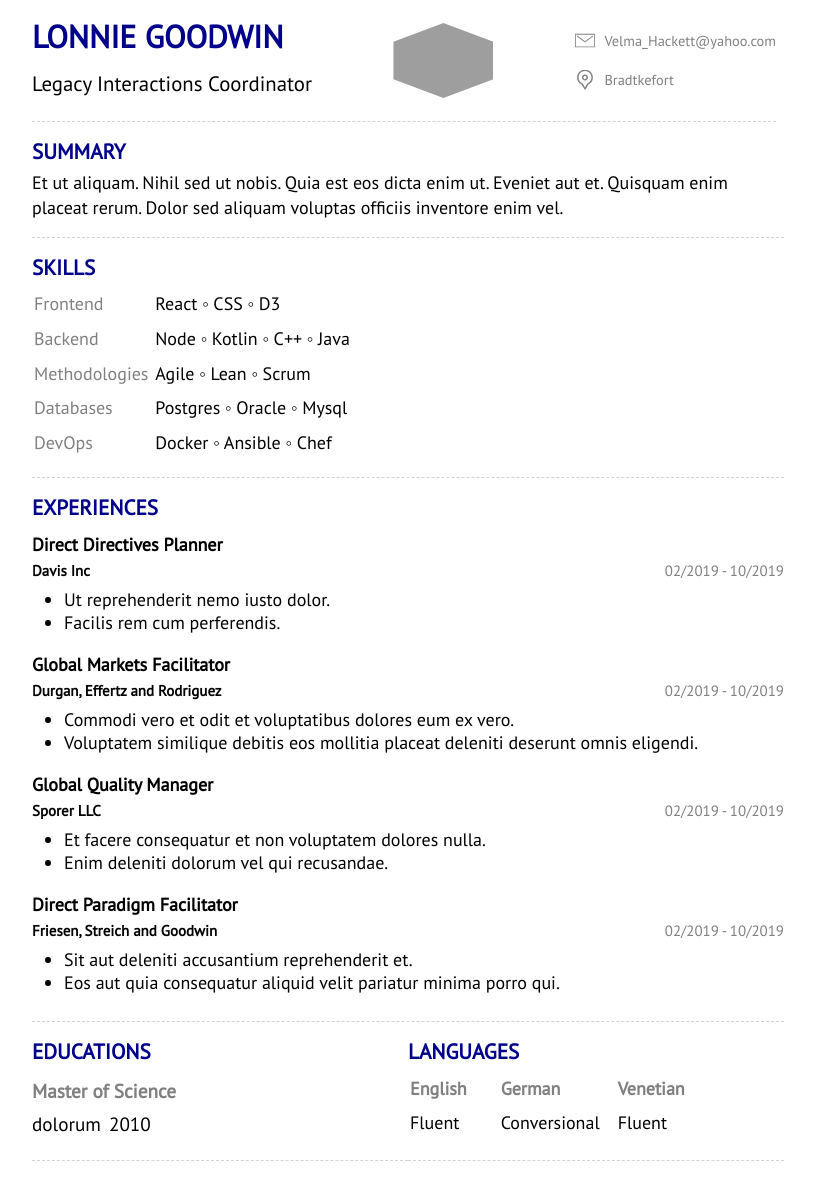
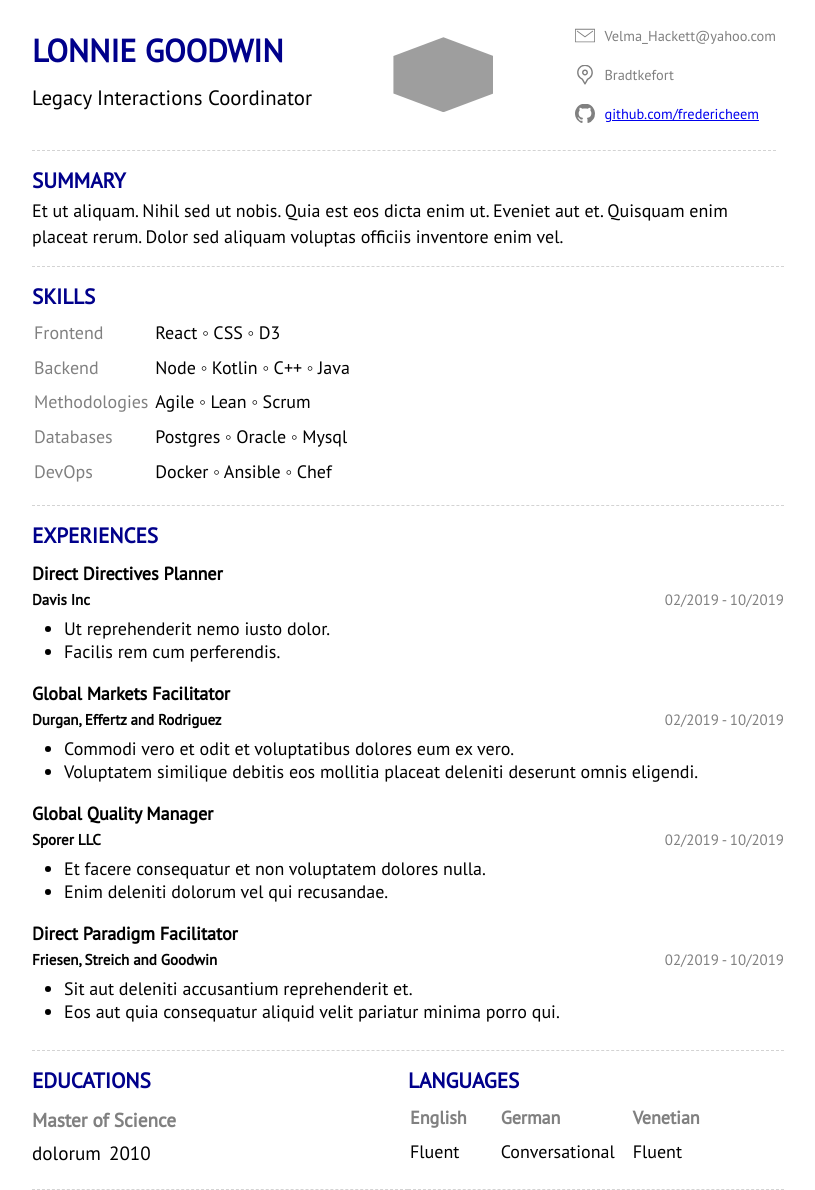
Before and after one commit to FredericHeem/cvtemplate, a React (Create React App) app: page / in a window 1280 px wide. Shown: the whole page, without its empty margins (224-1039 px from the left). Before the commit the page ends 1161 px from the top, so only its background shows below. Built offline with nearby package versions, Linux system fonts and the light colour scheme; grey boxes are pictures that could not be loaded.

Commit message:
add github link

```diff
--- a/src/App.js
+++ b/src/App.js
@@ -4,6 +4,7 @@
 import * as faker from "faker";
 import { ReactComponent as EmailSvg } from "./email.svg";
 import { ReactComponent as LocationSvg } from "./location.svg";
+import { ReactComponent as GithubSvg } from "./github.svg";
 
 const experienceFake = () => ({
   company: faker.company.companyName(),
@@ -22,12 +23,13 @@
     lastName: faker.name.lastName(),
     city: faker.address.city(),
     email: faker.internet.email(),
-    jobTitle: faker.name.jobTitle()
+    jobTitle: faker.name.jobTitle(),
+    github: "github.com/fredericheem"
   },
   summary: faker.lorem.paragraph(),
   languages: [
     { name: "English", level: "Fluent" },
-    { name: "German", level: "Conversional" },
+    { name: "German", level: "Conversational" },
     { name: "Venetian", level: "Fluent" }
   ],
   educations: [
@@ -318,6 +320,12 @@
         <LocationSvg width="20" />
         <span>{info.city}</span>
       </div>
+      {info.github && (
+        <div>
+          <GithubSvg height="20" width="20" />
+          <a href={`https://${info.github}`}>{info.github}</a>
+        </div>
+      )}
     </div>
   </section>
 );
```
Also changed, not shown: src/github.svg (added).
